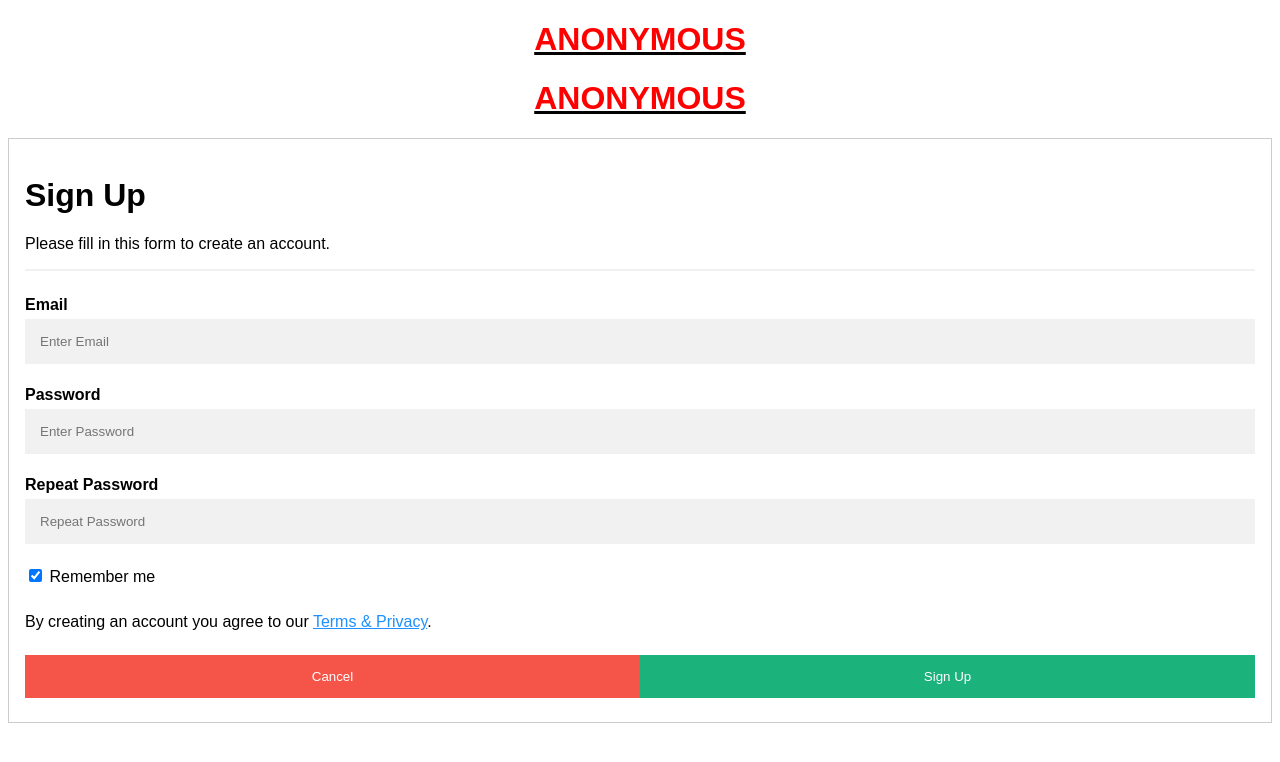
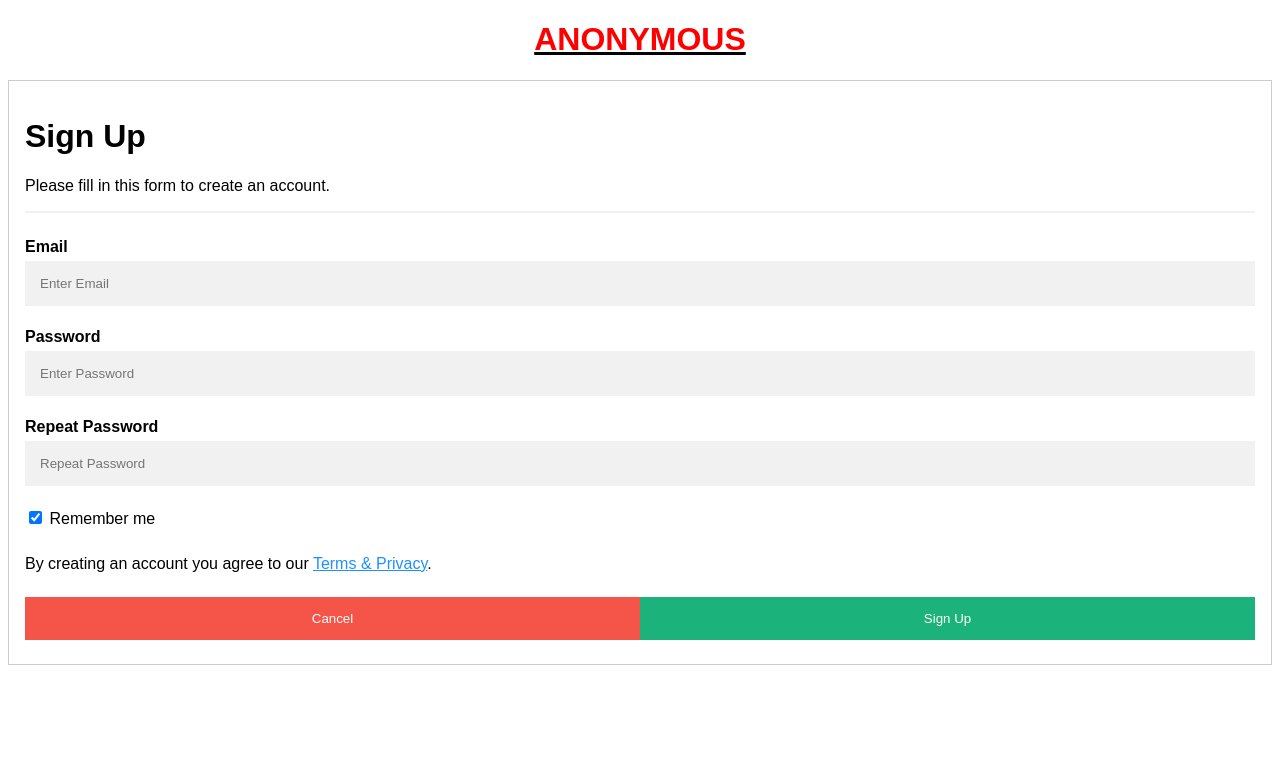
Before and after one commit to Shri331/shri, a plain HTML site: page signup.html in a window 1280 px wide. Drawn offline with Linux system fonts and the light colour scheme.

Commit message:
Update signup.html

```diff
--- a/signup.html
+++ b/signup.html
@@ -90,8 +90,6 @@
 
 <body>
 
-  <h1  align="center" style="color:red; text-shadow: 10px; text-decoration-line: underline; text-decoration-color: black;">ANONYMOUS</h1>
-
 
   <form action="/action_page.php" style="border:1px solid #ccc">
     <div class="container">
```
